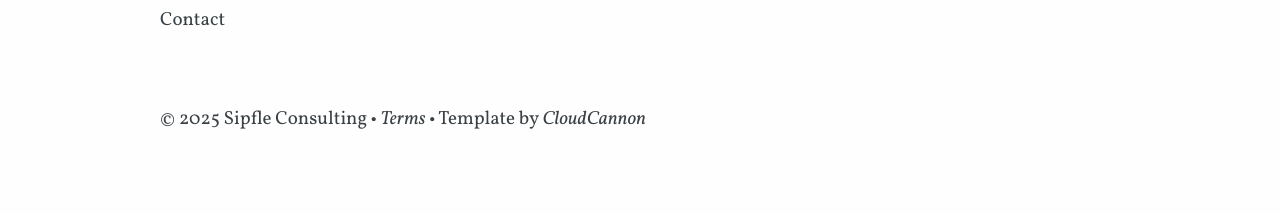
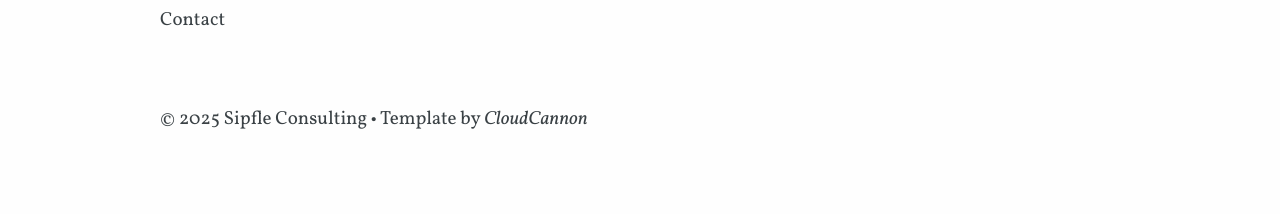
Before and after one commit to lundersaur/SipfleConsulting, a Jekyll site: the page built from index.html, in a window 1280 px wide. Shown: the part 1840-2054 px from the top of the page. Built offline with Jekyll 4.4.1, drawn with Linux system fonts in a browser that asks for light colours; some web fonts are replaced.

Commit message:
feat: Remove link to Terms

```diff
--- a/_layouts/default.html
+++ b/_layouts/default.html
@@ -111,8 +111,8 @@
 		<div class="legal-line">
 			<p class="container">
 				&copy; {{ site.time | date: '%Y' }} {{ site.data.company.title }} &bull;
-				<a href="{{ site.baseurl }}/terms/">Terms</a>
-				&bull;
+				<!-- <a href="{{ site.baseurl }}/terms/">Terms</a> -->
+				<!-- &bull; -->
 				Template by <a href="http://cloudcannon.com/">CloudCannon</a>
 			</p>
 		</div>
```
Also changed, not shown: 13 other files.
